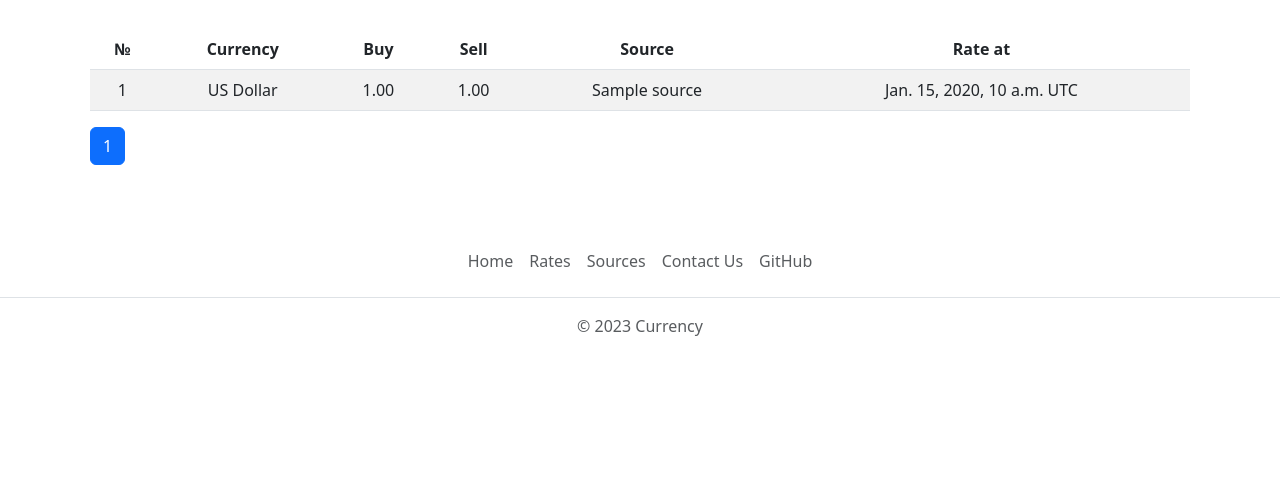
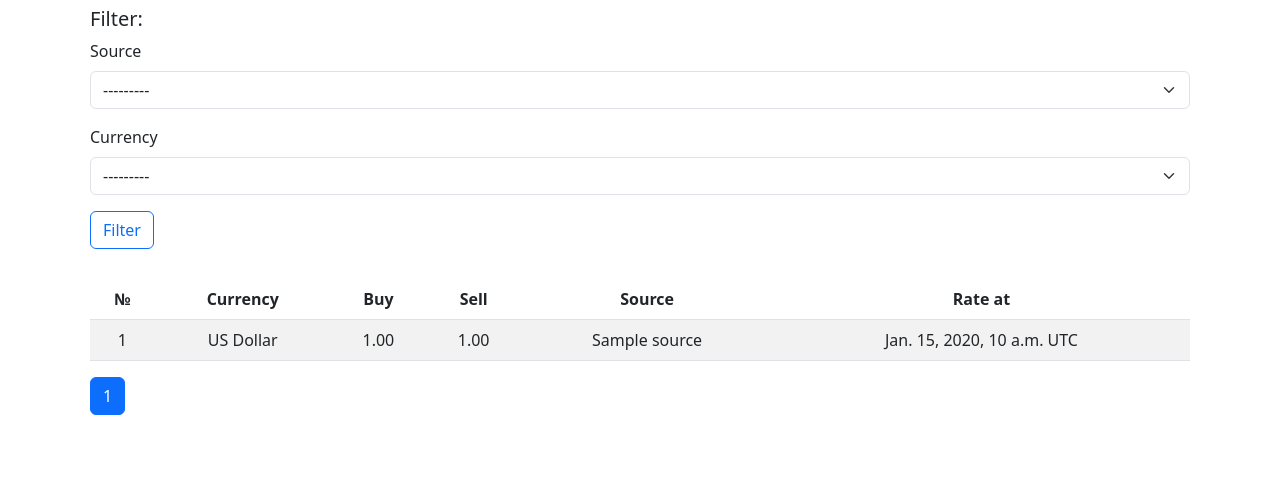
Before and after one commit to nkstlrv/Currency, a Django app: page /rates/table/ in a window 1280 px wide. Shown: the part 123-612 px from the top of the page. Run offline with Django 4.2, Linux system fonts and the light colour scheme; data comes from the database, SQL or seed files in the repository; tables that the repository leaves empty hold one stand-in row (values such as "Sample post"); some libraries are stand-ins or nearby versions.

Commit message:
RateFilter view filter form

```diff
--- a/app/currency/filters.py
+++ b/app/currency/filters.py
@@ -5,4 +5,4 @@ from .models import Rate
 class RateFilter(django_filters.FilterSet):
     class Meta:
         model = Rate
-        fields = ("source", "currency", "buy", "sell")
+        fields = ("source", "currency")
--- a/app/currency/templates/currency/rate_create.html
+++ b/app/currency/templates/currency/rate_create.html
@@ -15,6 +15,7 @@
 </div>
 
 <div class="form-div">
+<h5>Filter</h5>
 <form method="post">
     {% csrf_token %}
     {{ form|crispy }}
--- a/app/currency/templates/currency/rates.html
+++ b/app/currency/templates/currency/rates.html
@@ -1,6 +1,7 @@
 {% extends 'currency/base.html' %}
 
 {% load static %}
+{% load crispy_forms_tags %}
 
 {% block css %}
     <link rel="stylesheet" href="{% static 'currency/css/table.css' %}">
@@ -17,6 +18,15 @@
     </div>
 
     {% if rates|length > 0 %}
+
+        <div class="col-12" style="text-align: left">
+        <h5>Filter:</h5>
+            <form method="get">
+                {{ filter.form|crispy }}
+                <button class="btn btn-outline-primary" type="submit">Filter</button>
+            </form>
+
+        </div>
 
         <div class="table-div">
 
--- a/app/currency/views.py
+++ b/app/currency/views.py
@@ -11,6 +11,8 @@ from django.views.generic import (
 )
 from django.contrib.auth.mixins import LoginRequiredMixin
 from .tasks import send_email_contact_us
+from django_filters.views import FilterView
+from .filters import RateFilter
 
 
 class HomeTemplateView(TemplateView):
@@ -21,11 +23,12 @@ class HomeTemplateView(TemplateView):
         return redirect("rates_table")
 
 
-class RatesListView(ListView):
+class RatesListView(FilterView):
     queryset = models.Rate.objects.all().order_by("-id").select_related("source")
     context_object_name = "rates"
     template_name = "currency/rates.html"
     paginate_by = 10
+    filterset_class = RateFilter
 
 
 class RateCreateView(CreateView, LoginRequiredMixin):
```
